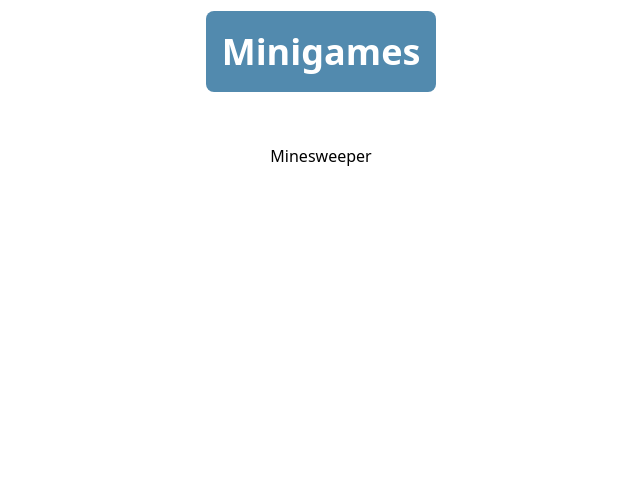
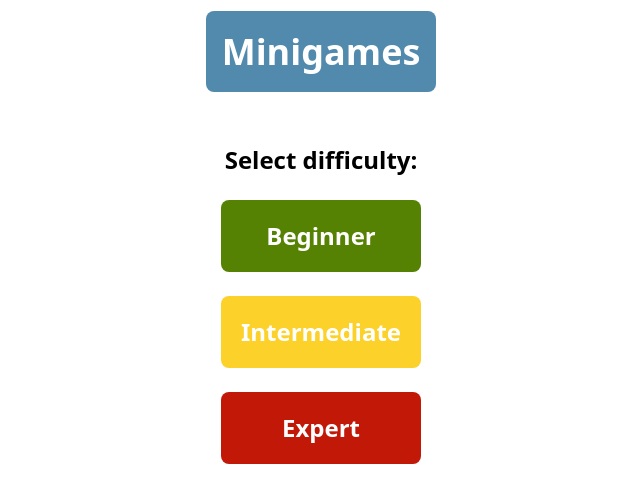
Before and after one commit to JC33340/minigames, a React (Vite) app: page /minesweeper in a window 1280 px wide. Shown: the top 502 px of the page, without its empty margins (319-959 px from the left). Built offline with nearby package versions, Linux system fonts and the light colour scheme.

Commit message:
finished grid, bomb and number generation for minesweeper, optimized tictactoe and wordle

```diff
--- /dev/null
+++ b/src/games/minesweeper/DifficultyButton.tsx
@@ -0,0 +1,31 @@
+type difficultyButtonType = {
+  text: string;
+  handleClick: () => void;
+  hexcode: string;
+};
+
+const DifficultyButton = ({
+  text,
+  handleClick,
+  hexcode,
+}: difficultyButtonType) => {
+  let background;
+  if (hexcode === '#568203') {
+    background = `bg-[#568203]`;
+  } else if (hexcode === '#FCD12A') {
+    background = `bg-[#FCD12A]`;
+  } else {
+    background = 'bg-[#C21807]';
+  }
+
+  return (
+    <button
+      onClick={handleClick}
+      className={`w-full text-2xl text-white font-bold ${background} p-5 rounded-lg transition-all hover:shadow-[10px_10px] hover:translate-x-[-5px] hover:translate-y-[-5px] hover:shadow-black ease-in-out`}
+    >
+      <p>{text}</p>
+    </button>
+  );
+};
+
+export default DifficultyButton;
--- /dev/null
+++ b/src/games/minesweeper/GridBox.tsx
@@ -0,0 +1,57 @@
+import { Dispatch, SetStateAction } from 'react';
+import { FaBomb } from 'react-icons/fa';
+
+type GridBoxType = {
+  state: {
+    isBomb: boolean;
+    number: number;
+  };
+  isFirstClick: boolean;
+  firstClickSetter: Dispatch<SetStateAction<boolean>>;
+  setFirstClickIndex: () => void;
+};
+
+const GridBox = ({
+  state,
+  firstClickSetter,
+  isFirstClick,
+  setFirstClickIndex,
+}: GridBoxType) => {
+  let textColor;
+  if (state.number === 1) {
+    textColor = 'text-[#2228FF]';
+  } else if (state.number === 2) {
+    textColor = 'text-[#008000]';
+  } else if (state.number === 3) {
+    textColor = 'text-[#D70040]';
+  } else if (state.number === 4) {
+    textColor = 'text-[#CF9FFF]';
+  } else if (state.number === 5) {
+    textColor = 'text-[#FFEA00]';
+  } else if (state.number === 6) {
+    textColor = 'text-[#C04000]';
+  }
+
+  //handle clicking of this block
+  const handleClick = () => {
+    if (isFirstClick) {
+      setFirstClickIndex();
+      firstClickSetter(prev => !prev);
+    }
+  };
+
+  return (
+    <div
+      onClick={handleClick}
+      className={`flex relative items-center justify-center font-bold border-2 border-gray-400 h-8 w-8 cursor-pointer ${textColor}`}
+    >
+      <div className="h-8 w-8 absolute border-2 border-gray-400 bg-gray-200 z-20" />
+      <p>
+        {state.isBomb && <FaBomb />}
+        {state.number != 0 && state.number}
+      </p>
+    </div>
+  );
+};
+
+export default GridBox;
--- a/src/games/minesweeper/Minesweeper.tsx
+++ b/src/games/minesweeper/Minesweeper.tsx
@@ -1,7 +1,30 @@
-import React from 'react';
+import { useState, useEffect } from 'react';
+import SelectDifficulty from './SelectDifficulty';
+import MinesweeperGrid from './MinesweeperGrid';
 
 const MineSweeper = () => {
-  return <div>Minesweeper</div>;
+  //determining if this is the first load
+  const [firstLoad, setFirstLoad] = useState(true);
+
+  //grid dimmensions and information
+  const [gridInfo, setGridInfo] = useState<{
+    height: number;
+    width: number;
+    cols: string;
+    bombs: number;
+  }>({ height: 0, width: 0, cols: '', bombs: 0 });
+
+  return (
+    <div>
+      {firstLoad && (
+        <SelectDifficulty
+          firstLoadSetter={setFirstLoad}
+          setGridInfo={setGridInfo}
+        />
+      )}
+      {!firstLoad && <MinesweeperGrid gridInfo={gridInfo} />}
+    </div>
+  );
 };
 
 export default MineSweeper;
--- /dev/null
+++ b/src/games/minesweeper/MinesweeperGrid.tsx
@@ -0,0 +1,145 @@
+import { useState, useEffect } from 'react';
+import GridBox from './GridBox';
+
+type MinesweeperGridType = {
+  gridInfo: { height: number; width: number; cols: string; bombs: number };
+};
+
+type gridTrackType = {
+  isBomb: boolean;
+  number: number;
+};
+
+const MinesweeperGrid = ({ gridInfo }: MinesweeperGridType) => {
+  //determining if it is the first click
+  const [isFirstClick, setFirstClick] = useState(true);
+
+  //determining index of first click to prevent bombs from generating at that point
+  const [firstClickIndex, setFirstClickIndex] = useState<number>();
+
+  //keep track of items in the grid
+  const [gridTrack, setGridTrack] = useState<gridTrackType[]>([]);
+
+  //helper function to get surrounding indices
+  const getSurroundingIndices = (
+    index: number,
+    width: number,
+    height: number,
+  ) => {
+    const left = index % width !== 0 ? index - 1 : null;
+    const right = index % width !== width - 1 ? index + 1 : null;
+    const top = index >= width ? index - width : null;
+    const bottom = index < width * (height - 1) ? index + width : null;
+    const topLeft = top !== null && left !== null ? top - 1 : null;
+    const topRight = top !== null && right !== null ? top + 1 : null;
+    const bottomLeft = bottom !== null && left !== null ? bottom - 1 : null;
+    const bottomRight = bottom !== null && right !== null ? bottom + 1 : null;
+
+    return [
+      left,
+      right,
+      top,
+      bottom,
+      topLeft,
+      topRight,
+      bottomLeft,
+      bottomRight,
+    ].filter(i => i !== null) as number[];
+  };
+
+  //producing inital grid with no bombs
+  useEffect(() => {
+    const arr = [];
+    if (gridInfo) {
+      for (let i = 0; i < gridInfo.height * gridInfo.width; i++) {
+        arr.push({ isBomb: false, number: 0 });
+      }
+    }
+    setGridTrack(arr);
+  }, []);
+
+  //process to RNG bombs onto the grid within a useEffect to only generate after the first click
+  useEffect(() => {
+    if (!isFirstClick) {
+      //random index generator
+      const randInt = () => {
+        return Math.floor(Math.random() * gridTrack.length);
+      };
+
+      //variable to keep track of current bomb indexes
+      const currentBombIndex = new Set<number>();
+
+      //determining bombs and adding them into the tracker
+      for (let i = 0; i < gridInfo.bombs; i++) {
+        let bombIndex = randInt();
+        if (firstClickIndex) {
+          const surroundingFirstIndex = getSurroundingIndices(
+            firstClickIndex,
+            gridInfo.width,
+            gridInfo.height,
+          );
+          while (
+            currentBombIndex.has(bombIndex) ||
+            surroundingFirstIndex.includes(bombIndex)
+          ) {
+            bombIndex = randInt();
+          }
+        }
+        currentBombIndex.add(bombIndex);
+      }
+
+      const newGridTrack = [...gridTrack];
+      currentBombIndex.forEach(index => {
+        newGridTrack[index].isBomb = true;
+      });
+      setGridTrack(newGridTrack);
+    }
+  }, [isFirstClick]);
+
+  //use effect for setting the numbers which indicate surrounding bombs
+  useEffect(() => {
+    if (!isFirstClick) {
+      const newGridTrack = [...gridTrack];
+      //adding numbers into grid boxes
+      for (let i = 0; i < gridTrack.length; i++) {
+        const squareIndexes = getSurroundingIndices(
+          i,
+          gridInfo.width,
+          gridInfo.height,
+        );
+
+        //seeing if any boxes in the 9x9 grids contain bombs
+        let bombs = 0;
+        if (squareIndexes && gridTrack[i].isBomb === false) {
+          for (let j of squareIndexes) {
+            if (gridTrack[j].isBomb === true) {
+              bombs += 1;
+            }
+          }
+        }
+
+        newGridTrack[i].number = bombs;
+      }
+      setGridTrack(newGridTrack);
+    }
+  }, [gridTrack]);
+
+  //creating grid display
+  const display = [];
+
+  //pushing items onto the grid
+  for (let i = 0; i < gridTrack.length; i++) {
+    display.push(
+      <GridBox
+        key={i}
+        state={gridTrack[i]}
+        firstClickSetter={setFirstClick}
+        isFirstClick={isFirstClick}
+        setFirstClickIndex={() => setFirstClickIndex(i)}
+      />,
+    );
+  }
+  return <div className={`grid ${gridInfo?.cols}`}>{display}</div>;
+};
+
+export default MinesweeperGrid;
--- a/src/games/minesweeper/SelectDifficulty.tsx
+++ b/src/games/minesweeper/SelectDifficulty.tsx
@@ -1,21 +1,52 @@
-import React from 'react';
+import { Dispatch, SetStateAction } from 'react';
+import DifficultyButton from './DifficultyButton';
 
 type SelectDifficultyType = {
-  onClick: () => void;
+  firstLoadSetter: Dispatch<SetStateAction<boolean>>;
+  setGridInfo: Dispatch<
+    SetStateAction<{
+      height: number;
+      width: number;
+      cols: string;
+      bombs: number;
+    }>
+  >;
 };
 
-const SelectDifficulty = ({ onClick }: SelectDifficultyType) => {
+const SelectDifficulty = ({
+  firstLoadSetter,
+  setGridInfo,
+}: SelectDifficultyType) => {
+  //function to set difficulty
+  const chooseDifficulty = (input: string) => {
+    firstLoadSetter(false);
+    if (input === 'beginner') {
+      setGridInfo({ height: 9, width: 9, cols: 'grid-cols-9', bombs: 10 });
+    } else if (input === 'intermediate') {
+      setGridInfo({ height: 16, width: 16, cols: 'grid-cols-16', bombs: 40 });
+    } else {
+      setGridInfo({ height: 16, width: 30, cols: 'grid-cols-30', bombs: 99 });
+    }
+  };
+
   return (
-    <div>
-      <div>
-        <p>Beginner</p>
-      </div>
-      <div>
-        <p>Intermediate</p>
-      </div>
-      <div>
-        <p>Expert</p>
-      </div>
+    <div className="flex flex-col gap-y-6 items-center">
+      <p className="font-bold text-2xl">Select difficulty:</p>
+      <DifficultyButton
+        text="Beginner"
+        hexcode="#568203"
+        handleClick={() => chooseDifficulty('beginner')}
+      />
+      <DifficultyButton
+        text="Intermediate"
+        hexcode="#FCD12A"
+        handleClick={() => chooseDifficulty('intermediate')}
+      />
+      <DifficultyButton
+        text="Expert"
+        hexcode="#C21807"
+        handleClick={() => chooseDifficulty('expert')}
+      />
     </div>
   );
 };
--- a/src/games/tictactoe/TicTacToe.tsx
+++ b/src/games/tictactoe/TicTacToe.tsx
@@ -49,39 +49,38 @@ const TicTacToe = () => {
     );
   }
 
+  //win check
   useEffect(() => {
-    //checking if someone has won yet, occurs every time the state of the box is changed
+    let winnerFound = false;
     for (let i = 0; i < winCon.length; i++) {
-      let winCheck: ('' | 'p1' | 'p2')[] = [];
-      for (let j = 0; j < winCon[i].length; j++) {
-        winCheck.push(boxState[winCon[i][j]]);
-      }
-      if (winCheck.every((val, _i, arr) => val === arr[0])) {
-        if (winCheck[0] === '') {
-          continue;
-        } else if (winCheck[0] === 'p1') {
-          setWinner({ winner: 'p1', winArr: winCon[i] });
-          setScore(prev => {
-            return {
-              ...prev,
-              p1: prev.p1++,
-            };
-          });
+      const [a, b, c] = winCon[i];
+      if (
+        boxState[a] &&
+        boxState[a] === boxState[b] &&
+        boxState[a] === boxState[c]
+      ) {
+        setWinner({ winner: boxState[a], winArr: winCon[i] });
+        if (boxState[a] === 'p1') {
+          setScore(prev => ({
+            ...prev,
+            p1: prev.p1 + 1,
+          }));
         } else {
-          setWinner({ winner: 'p2', winArr: winCon[i] });
-          setScore(prev => {
-            return {
-              ...prev,
-              p2: prev.p2++,
-            };
-          });
+          setScore(prev => ({
+            ...prev,
+            p2: prev.p2 + 1,
+          }));
         }
+        winnerFound = true;
+        break;
       }
     }
-    //checking for a draw
-    if (!boxState.includes('') && winner.winner === '') {
+
+    //dealing with draw
+    if (!winnerFound && !boxState.includes('')) {
       setIsDraw(true);
-      console.log('draw');
+    } else {
+      setIsDraw(false);
     }
   }, [boxState]);
 
--- a/src/games/wordle/WodleDisplay.tsx
+++ b/src/games/wordle/WodleDisplay.tsx
@@ -17,7 +17,6 @@ const WordleDisplay: React.FC<WordleDisplayType> = ({
   for (let i = 0; i < 25; i++) {
     const currentWord = currentGuess.word;
     const start = (currentGuess.guess - 1) * 5;
-    //const wordArr = unknownWord.split('')
     //checking that guess contains the word
     if (i < guessedWords.length * 5) {
       const index = Math.floor(i / 5);
```
Also changed, not shown: 1 other file (tests, documents, lock files or other folders).
